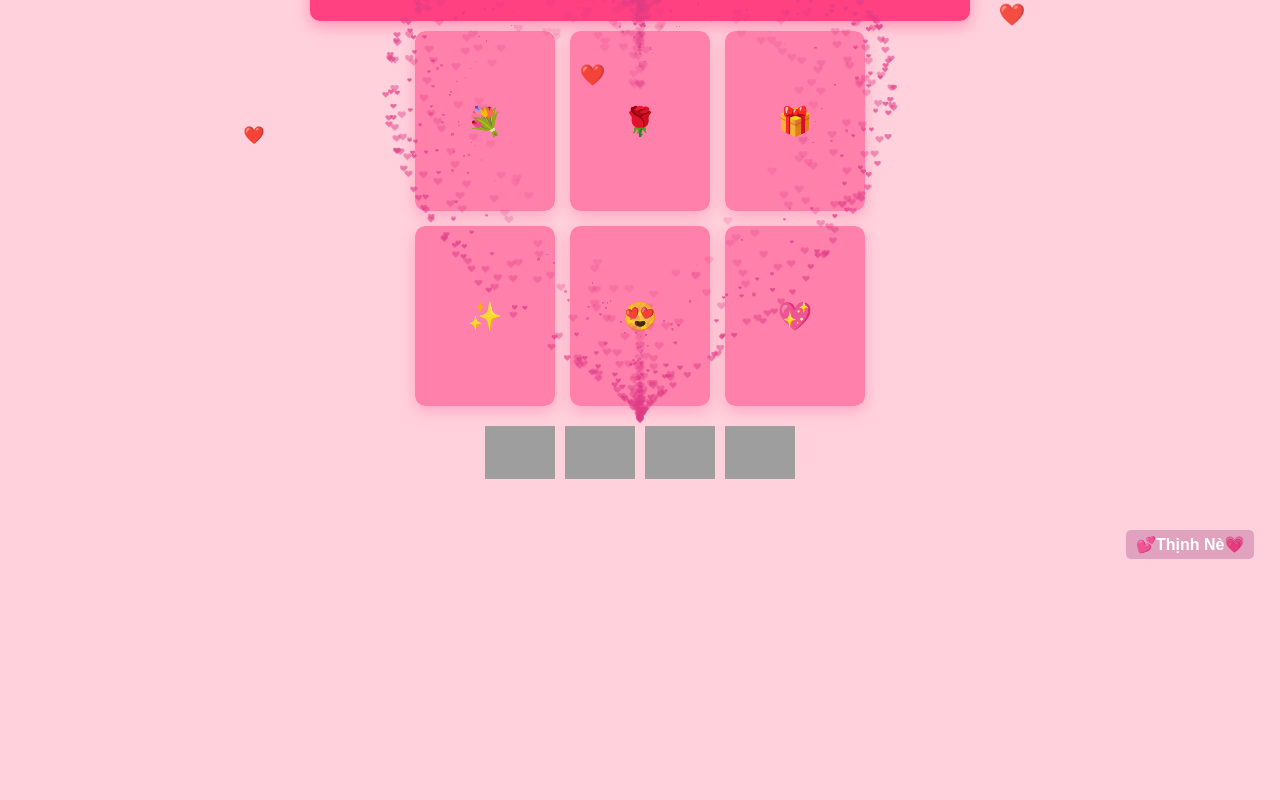
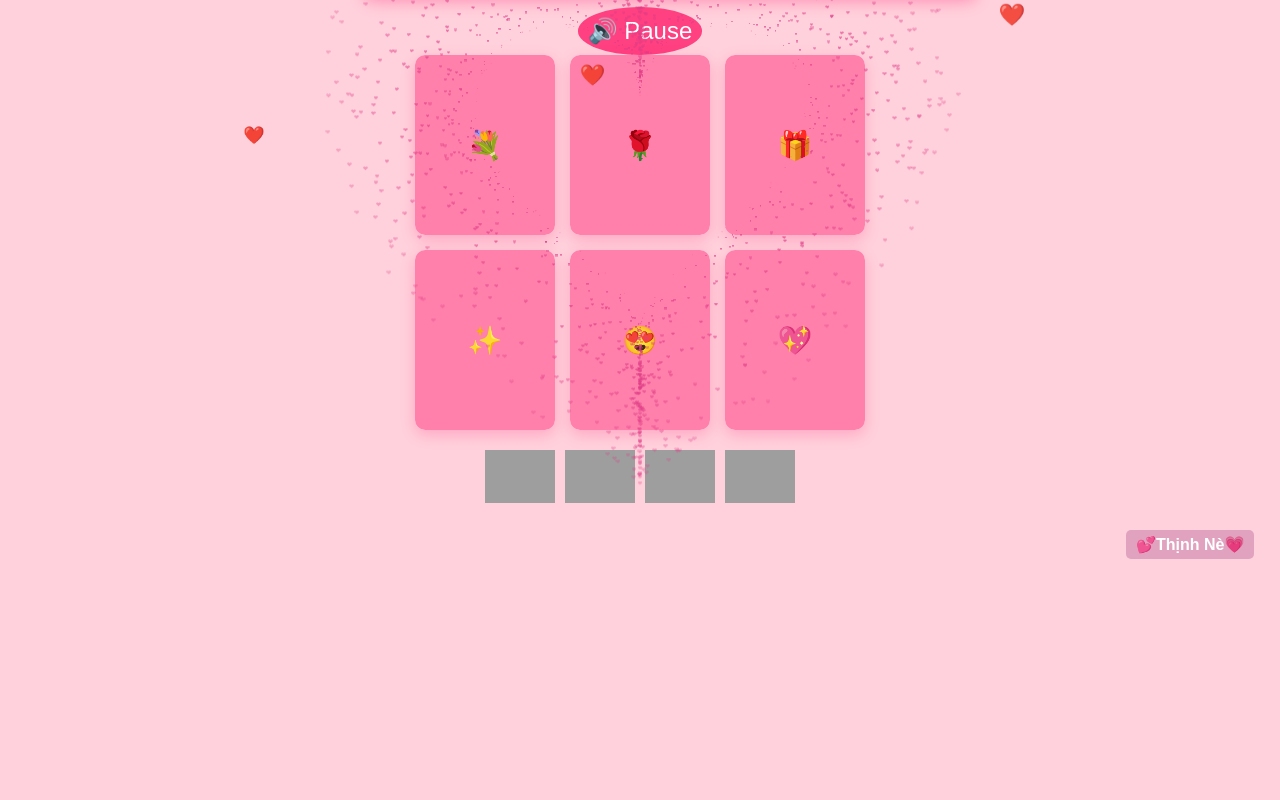
Before and after one commit to UIT20521969/Chuc_8_thang_3, a plain HTML site: page index.html in a window 1280 px wide. Shown: the part 225-1025 px from the top of the page. Drawn offline with Linux system fonts and the light colour scheme; grey boxes are pictures that could not be loaded.

Commit message:
add music
Thêm nhạc cho đời thêm vui

```diff
--- a/index.html
+++ b/index.html
@@ -9,10 +9,20 @@
 <body>
     <canvas id="pinkboard"></canvas>
 
-    <!-- Card Tiêu đề -->
-    <div class="title-card">
-        <h1>💖 Chúc Mừng 8/3 💖</h1>
+    <!-- Card Tiêu đề + Nút Nhạc -->
+    <div class="title-container">
+        <div class="title-card">
+            <h1>💖 Chúc Mừng 8/3 💖</h1>
+        </div>
+        <button id="music-btn" onclick="toggleMusic()">
+            🎵
+        </button>
     </div>
+
+    <!-- Nhạc nền -->
+    <audio id="background-music" loop>
+        <source src="music.mp3" type="audio/mpeg">
+    </audio>
 
     <!-- Flash Cards -->
     <div class="flash-cards">
--- a/script.js
+++ b/script.js
@@ -3,11 +3,11 @@
  */
 var settings = {
     particles: {
-        length: 900, // maximum amount of particles
-        duration: 5, // particle duration in sec
-        velocity: 100, // particle velocity in pixels/sec
-        effect: -0.5000, // play with this for a nice effect
-        size: 10, // particle size in pixels
+        length: 1900, // maximum amount of particles
+        duration: 7, // particle duration in sec
+        velocity: 15, // particle velocity in pixels/sec
+        effect: 0.5000, // play with this for a nice effect
+        size: 5, // particle size in pixels
     },
 };
 
@@ -259,3 +259,48 @@ function createHeart() {
 
 // Tạo trái tim liên tục mỗi 300ms
 setInterval(createHeart, 300);
+
+let isPlaying = false;
+const music = document.getElementById("background-music");
+const musicBtn = document.getElementById("music-btn");
+
+// ✅ Kiểm tra nếu trình duyệt chặn tự động phát
+function tryAutoPlay() {
+    music.volume = 0.5; // Giảm âm lượng để không quá lớn
+
+    let playPromise = music.play();
+
+    if (playPromise !== undefined) {
+        playPromise
+            .then(() => {
+                isPlaying = true;
+                musicBtn.innerHTML = "🔊 Pause"; // Đang phát
+            })
+            .catch(() => {
+                console.log("Tự động phát bị chặn. Chờ người dùng tương tác.");
+                document.addEventListener("click", enableMusicOnClick, { once: true });
+            });
+    }
+}
+
+// ✅ Phát nhạc khi người dùng nhấp lần đầu
+function enableMusicOnClick() {
+    music.play();
+    isPlaying = true;
+    musicBtn.innerHTML = "🔊 Pause"; // Đang phát
+}
+
+// ✅ Bật/Tắt nhạc khi nhấn nút
+function toggleMusic() {
+    if (isPlaying) {
+        music.pause();
+        musicBtn.innerHTML = "🎵 Play";
+    } else {
+        music.play();
+        musicBtn.innerHTML = "🔊 Pause"; // Đang phát
+    }
+    isPlaying = !isPlaying;
+}
+
+// ✅ Chạy thử tự động phát khi trang tải
+window.addEventListener("DOMContentLoaded", tryAutoPlay);
--- a/style.css
+++ b/style.css
@@ -119,6 +119,23 @@ canvas {
     transform: scale(1.2);
 }
 
+/* 🎵 Nút chơi nhạc */
+#music-btn {
+    background: #ff4081;
+    color: white;
+    font-size: 24px;
+    border: none;
+    padding: 10px;
+    border-radius: 50%;
+    cursor: pointer;
+    transition: transform 0.3s ease-in-out;
+}
+
+/* 🌟 Hiệu ứng khi nhấn vào */
+#music-btn:active {
+    transform: scale(0.9);
+}
+
 /* ========================= */
 /* 🌸 RESPONSIVE CHO NHIỀU THIẾT BỊ 🌸 */
 /* ========================= */
@@ -142,6 +159,11 @@ canvas {
     .flower {
         width: 60px;
     }
+
+    #music-btn {
+        font-size: 20px;
+        padding: 8px;
+    }
 }
 
 /* Điện thoại (480px trở xuống) */
@@ -164,6 +186,11 @@ canvas {
 
     .flower {
         width: 50px;
+    }
+
+    #music-btn {
+        font-size: 18px;
+        padding: 6px;
     }
 }
 
```
Also changed, not shown: 1 other file.
